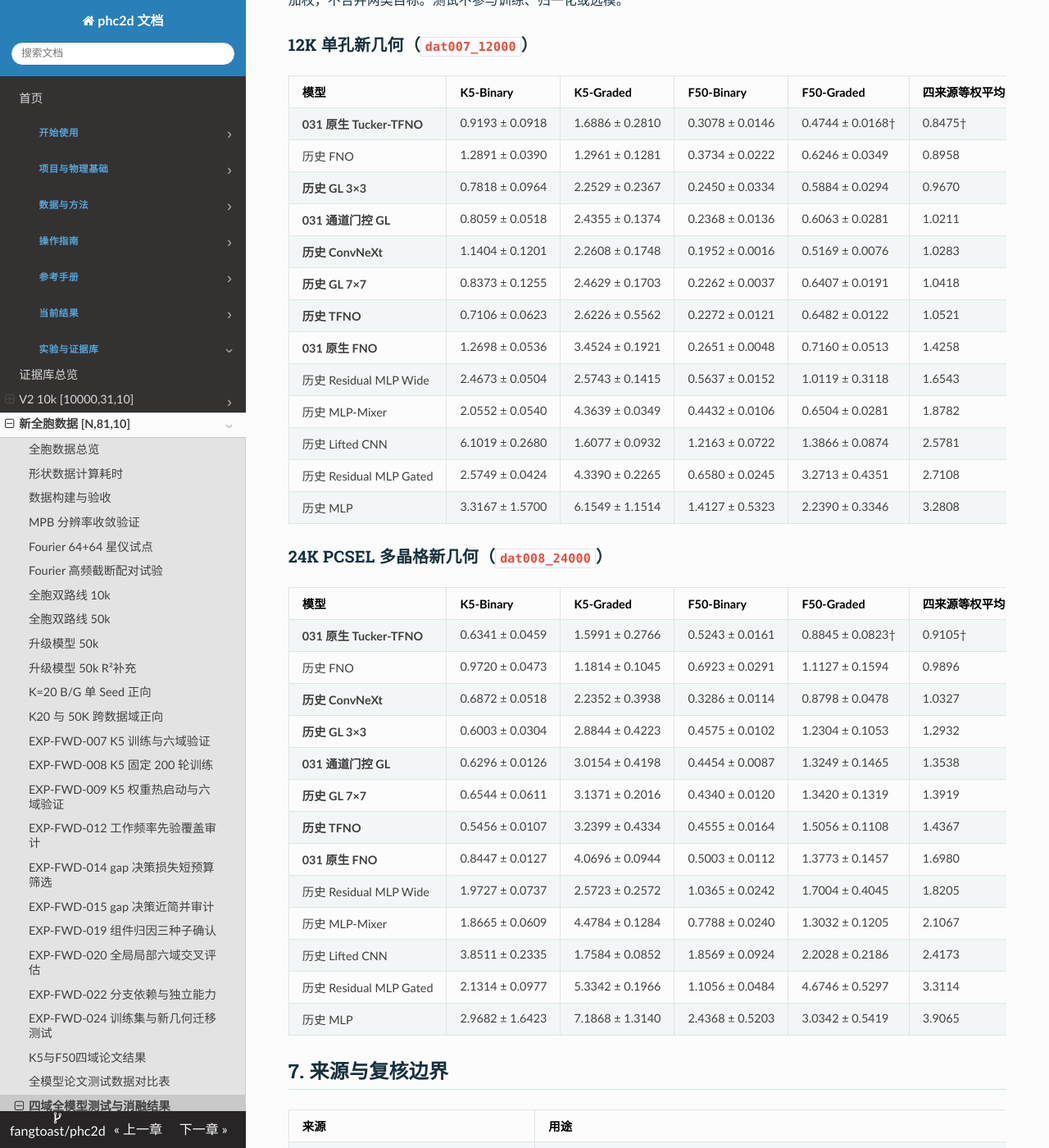
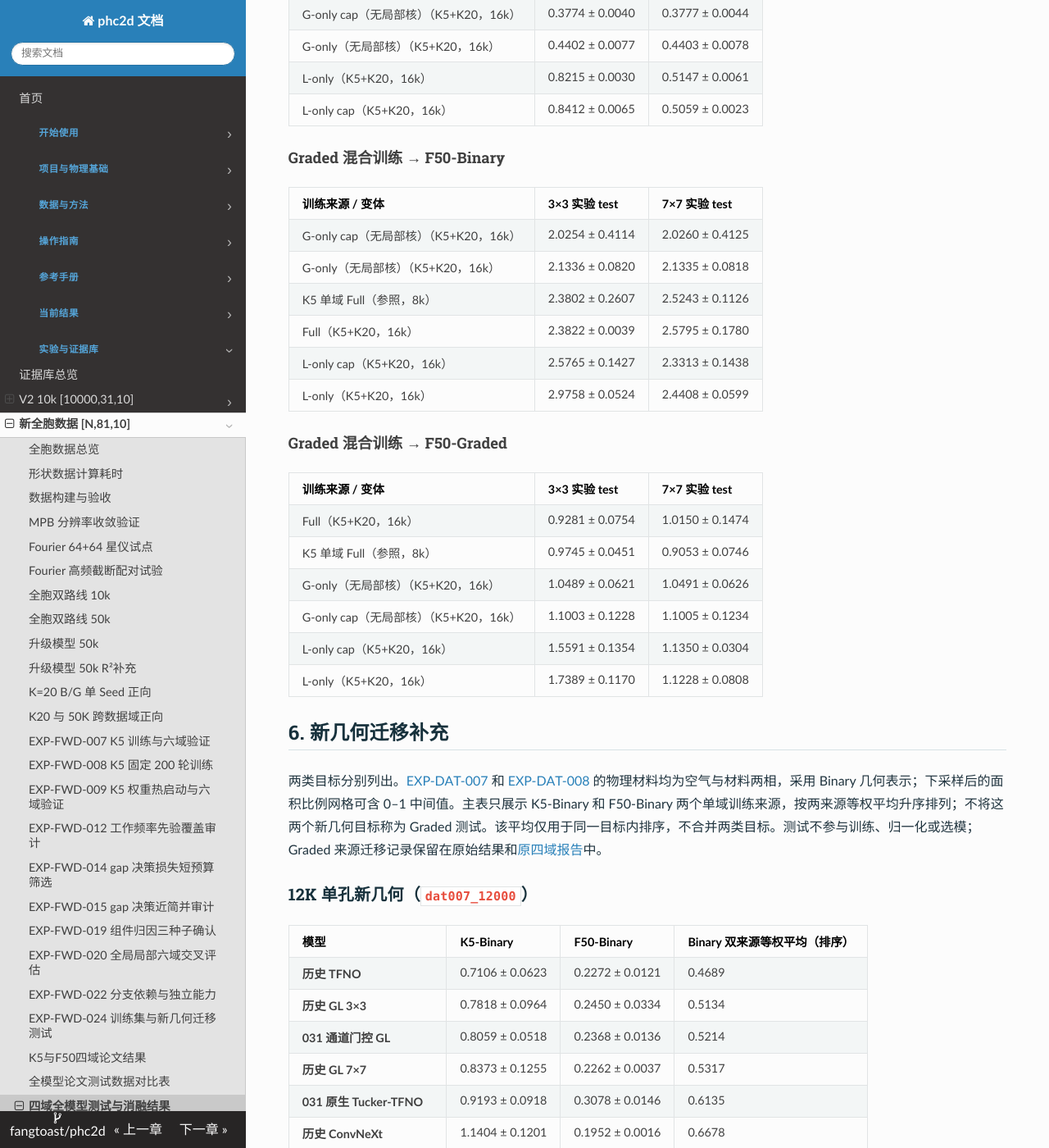
Before and after one commit to fangtoast/phc2d, an MkDocs documentation site: the page built from docs/reports/EXP-FWD-031四域完整测试结果_20261029.md, in a window 1280 px wide and 1400 px high, scrolled down 8144 px. Shown: the whole window at 82% size. Built offline with MkDocs 1.6.1, drawn with Linux system fonts in a browser that asks for light colours; some of the changed text lies outside the part shown.

Commit message:
docs: add K5 references and binary geometry scope

```diff
--- a/docs/reports/EXP-FWD-031四域完整测试结果_20261029.md
+++ b/docs/reports/EXP-FWD-031四域完整测试结果_20261029.md
@@ -182,127 +182,152 @@ source_artifacts:
 
 ### 5.2 混合训练分支对照：四域独立测试
 
-训练来源为同 lane 的 K5+K20，各 8000 样本，共 16000；不是 K5+F50 四域训练，也不与单域 8000 样本配置作为同预算排名。`Full`、`G-only`、`L-only` 及容量控制（cap）分别列出，每表按 3×3 列均值升序排列；G-only 没有局部核，两个实验列为控制组而非核尺寸效应。mixed 自身数据的 `test_count=0`，原 30 项自身 test 被标记为 `blocked_test_labels_unavailable`；下列是独立四域目标上的有效测试，不称 mixed 原域测试。
+训练来源为同 lane 的 K5+K20，各 8000 样本，共 16000；不是 K5+F50 四域训练。对应 K5 单域模型使用 8000 样本。mixed 自身数据的 `test_count=0`，原 30 项自身 test 被标记为 `blocked_test_labels_unavailable`；下列是独立四域目标上的有效测试。K5 测试仅对 K5 单域模型是原域，对混合模型是训练来源域上的独立测试。
+
+#### K5 原域参照：K5 单域 Full 与 K5+K20 混合 Full
+
+比较同 lane、同局部核尺寸的 Full 配置，差值为混合模型均值减去 K5 单域模型均值，负值表示混合模型误差更低。每项均为三个 seed 的均值 ± 样本标准差，按 K5 单域均值升序；两组训练预算不同，差值为描述性比较，不能单独归因于混合训练。
+
+| 测试目标 | 局部核 | K5 单域 Full（8k，原域） | K5+K20 混合 Full（16k） | 混合−单域（百分点） |
+| --- | --- | --- | --- | --- |
+| K5-Graded | 7×7 | 0.3676 ± 0.0051 | 0.3744 ± 0.0025 | +0.0068 |
+| K5-Graded | 3×3 | 0.3699 ± 0.0050 | 0.3664 ± 0.0028 | -0.0034 |
+| K5-Binary | 3×3 | 0.5199 ± 0.0095 | 0.5095 ± 0.0057 | -0.0104 |
+| K5-Binary | 7×7 | 0.5229 ± 0.0004 | 0.5040 ± 0.0027 | -0.0189 |
+
+两组 3×3 的目标数据 SHA256 和样本数一致；7×7 的冻结测试清单中，同一 K5 目标的单域与混合模型还具有相同的 test split 哈希。历史 3×3 派生表未记录逐项 split 哈希，具体 split 身份沿用原审计，不在本页声称已重新核验。
+
+#### 四个目标上的分支对照
+
+每张分支表增加同 lane、相同核尺寸的 K5 单域 Full 作为参照，再列出混合训练的 `Full`、`G-only`、`L-only` 与容量控制（cap）；各表按 3×3 列均值升序。K5 单域 Full 并非 G-only/L-only 的同分支配对消融。G-only 没有局部核，其两个实验列是控制组，不代表核尺寸效应。
 
 #### Binary 混合训练 → K5-Binary
 
-| 变体 | 3×3 实验 test | 7×7 实验 test |
+| 训练来源 / 变体 | 3×3 实验 test | 7×7 实验 test |
 | --- | --- | --- |
-| Full | 0.5095 ± 0.0057 | 0.5040 ± 0.0027 |
-| G-only cap（无局部核） | 0.5354 ± 0.0034 | 0.5354 ± 0.0034 |
-| G-only（无局部核） | 0.6098 ± 0.0050 | 0.6098 ± 0.0050 |
-| L-only cap | 0.9796 ± 0.0052 | 0.6612 ± 0.0048 |
-| L-only | 0.9797 ± 0.0086 | 0.7015 ± 0.0170 |
+| Full（K5+K20，16k） | 0.5095 ± 0.0057 | 0.5040 ± 0.0027 |
+| K5 单域 Full（参照，8k） | 0.5199 ± 0.0095 | 0.5229 ± 0.0004 |
+| G-only cap（无局部核）（K5+K20，16k） | 0.5354 ± 0.0034 | 0.5354 ± 0.0034 |
+| G-only（无局部核）（K5+K20，16k） | 0.6098 ± 0.0050 | 0.6098 ± 0.0050 |
+| L-only cap（K5+K20，16k） | 0.9796 ± 0.0052 | 0.6612 ± 0.0048 |
+| L-only（K5+K20，16k） | 0.9797 ± 0.0086 | 0.7015 ± 0.0170 |
 
 #### Binary 混合训练 → K5-Graded
 
-| 变体 | 3×3 实验 test | 7×7 实验 test |
+| 训练来源 / 变体 | 3×3 实验 test | 7×7 实验 test |
 | --- | --- | --- |
-| Full | 2.9904 ± 0.0204 | 3.2583 ± 0.1302 |
-| G-only cap（无局部核） | 3.2864 ± 0.7452 | 3.2864 ± 0.7452 |
-| G-only（无局部核） | 3.3765 ± 0.5782 | 3.3765 ± 0.5782 |
-| L-only | 3.3790 ± 0.1016 | 3.3039 ± 0.1298 |
-| L-only cap | 3.4997 ± 0.0308 | 3.2239 ± 0.1391 |
+| Full（K5+K20，16k） | 2.9904 ± 0.0204 | 3.2583 ± 0.1302 |
+| K5 单域 Full（参照，8k） | 3.2664 ± 0.2720 | 3.4546 ± 0.3108 |
+| G-only cap（无局部核）（K5+K20，16k） | 3.2864 ± 0.7452 | 3.2864 ± 0.7452 |
+| G-only（无局部核）（K5+K20，16k） | 3.3765 ± 0.5782 | 3.3765 ± 0.5782 |
+| L-only（K5+K20，16k） | 3.3790 ± 0.1016 | 3.3039 ± 0.1298 |
+| L-only cap（K5+K20，16k） | 3.4997 ± 0.0308 | 3.2239 ± 0.1391 |
 
 #### Binary 混合训练 → F50-Binary
 
-| 变体 | 3×3 实验 test | 7×7 实验 test |
+| 训练来源 / 变体 | 3×3 实验 test | 7×7 实验 test |
 | --- | --- | --- |
-| Full | 0.7974 ± 0.0447 | 0.7793 ± 0.0334 |
-| G-only cap（无局部核） | 0.8852 ± 0.1472 | 0.8852 ± 0.1472 |
-| G-only（无局部核） | 0.8905 ± 0.0391 | 0.8905 ± 0.0391 |
-| L-only cap | 1.5223 ± 0.0215 | 0.9841 ± 0.0472 |
-| L-only | 1.5811 ± 0.0327 | 1.0349 ± 0.0344 |
+| Full（K5+K20，16k） | 0.7974 ± 0.0447 | 0.7793 ± 0.0334 |
+| K5 单域 Full（参照，8k） | 0.8020 ± 0.0417 | 0.8321 ± 0.0337 |
+| G-only cap（无局部核）（K5+K20，16k） | 0.8852 ± 0.1472 | 0.8852 ± 0.1472 |
+| G-only（无局部核）（K5+K20，16k） | 0.8905 ± 0.0391 | 0.8905 ± 0.0391 |
+| L-only cap（K5+K20，16k） | 1.5223 ± 0.0215 | 0.9841 ± 0.0472 |
+| L-only（K5+K20，16k） | 1.5811 ± 0.0327 | 1.0349 ± 0.0344 |
 
 #### Binary 混合训练 → F50-Graded
 
-| 变体 | 3×3 实验 test | 7×7 实验 test |
+| 训练来源 / 变体 | 3×3 实验 test | 7×7 实验 test |
 | --- | --- | --- |
-| Full | 2.7118 ± 0.3685 | 4.3615 ± 0.2087 |
-| L-only cap | 3.6080 ± 0.2435 | 3.3614 ± 0.5065 |
-| L-only | 3.6502 ± 0.5414 | 4.3198 ± 0.3372 |
-| G-only（无局部核） | 5.7164 ± 1.7972 | 5.7164 ± 1.7972 |
-| G-only cap（无局部核） | 6.0071 ± 2.3785 | 6.0071 ± 2.3785 |
+| Full（K5+K20，16k） | 2.7118 ± 0.3685 | 4.3615 ± 0.2087 |
+| K5 单域 Full（参照，8k） | 3.2041 ± 0.6179 | 3.4477 ± 1.0086 |
+| L-only cap（K5+K20，16k） | 3.6080 ± 0.2435 | 3.3614 ± 0.5065 |
+| L-only（K5+K20，16k） | 3.6502 ± 0.5414 | 4.3198 ± 0.3372 |
+| G-only（无局部核）（K5+K20，16k） | 5.7164 ± 1.7972 | 5.7164 ± 1.7972 |
+| G-only cap（无局部核）（K5+K20，16k） | 6.0071 ± 2.3785 | 6.0071 ± 2.3785 |
 
 #### Graded 混合训练 → K5-Binary
 
-| 变体 | 3×3 实验 test | 7×7 实验 test |
+| 训练来源 / 变体 | 3×3 实验 test | 7×7 实验 test |
 | --- | --- | --- |
-| G-only cap（无局部核） | 1.1087 ± 0.2229 | 1.1093 ± 0.2236 |
-| Full | 1.4255 ± 0.0956 | 1.7899 ± 0.0245 |
-| L-only cap | 1.4293 ± 0.0108 | 1.2336 ± 0.1041 |
-| G-only（无局部核） | 1.5326 ± 0.0724 | 1.5328 ± 0.0721 |
-| L-only | 1.6281 ± 0.0745 | 1.4202 ± 0.0832 |
+| G-only cap（无局部核）（K5+K20，16k） | 1.1087 ± 0.2229 | 1.1093 ± 0.2236 |
+| Full（K5+K20，16k） | 1.4255 ± 0.0956 | 1.7899 ± 0.0245 |
+| L-only cap（K5+K20，16k） | 1.4293 ± 0.0108 | 1.2336 ± 0.1041 |
+| G-only（无局部核）（K5+K20，16k） | 1.5326 ± 0.0724 | 1.5328 ± 0.0721 |
+| L-only（K5+K20，16k） | 1.6281 ± 0.0745 | 1.4202 ± 0.0832 |
+| K5 单域 Full（参照，8k） | 1.8937 ± 0.1474 | 2.0565 ± 0.0581 |
 
 #### Graded 混合训练 → K5-Graded
 
-| 变体 | 3×3 实验 test | 7×7 实验 test |
+| 训练来源 / 变体 | 3×3 实验 test | 7×7 实验 test |
 | --- | --- | --- |
-| Full | 0.3664 ± 0.0028 | 0.3744 ± 0.0025 |
-| G-only cap（无局部核） | 0.3774 ± 0.0040 | 0.3777 ± 0.0044 |
-| G-only（无局部核） | 0.4402 ± 0.0077 | 0.4403 ± 0.0078 |
-| L-only | 0.8215 ± 0.0030 | 0.5147 ± 0.0061 |
-| L-only cap | 0.8412 ± 0.0065 | 0.5059 ± 0.0023 |
+| Full（K5+K20，16k） | 0.3664 ± 0.0028 | 0.3744 ± 0.0025 |
+| K5 单域 Full（参照，8k） | 0.3699 ± 0.0050 | 0.3676 ± 0.0051 |
+| G-only cap（无局部核）（K5+K20，16k） | 0.3774 ± 0.0040 | 0.3777 ± 0.0044 |
+| G-only（无局部核）（K5+K20，16k） | 0.4402 ± 0.0077 | 0.4403 ± 0.0078 |
+| L-only（K5+K20，16k） | 0.8215 ± 0.0030 | 0.5147 ± 0.0061 |
+| L-only cap（K5+K20，16k） | 0.8412 ± 0.0065 | 0.5059 ± 0.0023 |
 
 #### Graded 混合训练 → F50-Binary
 
-| 变体 | 3×3 实验 test | 7×7 实验 test |
+| 训练来源 / 变体 | 3×3 实验 test | 7×7 实验 test |
 | --- | --- | --- |
-| G-only cap（无局部核） | 2.0254 ± 0.4114 | 2.0260 ± 0.4125 |
-| G-only（无局部核） | 2.1336 ± 0.0820 | 2.1335 ± 0.0818 |
-| Full | 2.3822 ± 0.0039 | 2.5795 ± 0.1780 |
-| L-only cap | 2.5765 ± 0.1427 | 2.3313 ± 0.1438 |
-| L-only | 2.9758 ± 0.0524 | 2.4408 ± 0.0599 |
+| G-only cap（无局部核）（K5+K20，16k） | 2.0254 ± 0.4114 | 2.0260 ± 0.4125 |
+| G-only（无局部核）（K5+K20，16k） | 2.1336 ± 0.0820 | 2.1335 ± 0.0818 |
+| K5 单域 Full（参照，8k） | 2.3802 ± 0.2607 | 2.5243 ± 0.1126 |
+| Full（K5+K20，16k） | 2.3822 ± 0.0039 | 2.5795 ± 0.1780 |
+| L-only cap（K5+K20，16k） | 2.5765 ± 0.1427 | 2.3313 ± 0.1438 |
+| L-only（K5+K20，16k） | 2.9758 ± 0.0524 | 2.4408 ± 0.0599 |
 
 #### Graded 混合训练 → F50-Graded
 
-| 变体 | 3×3 实验 test | 7×7 实验 test |
+| 训练来源 / 变体 | 3×3 实验 test | 7×7 实验 test |
 | --- | --- | --- |
-| Full | 0.9281 ± 0.0754 | 1.0150 ± 0.1474 |
-| G-only（无局部核） | 1.0489 ± 0.0621 | 1.0491 ± 0.0626 |
-| G-only cap（无局部核） | 1.1003 ± 0.1228 | 1.1005 ± 0.1234 |
-| L-only cap | 1.5591 ± 0.1354 | 1.1350 ± 0.0304 |
-| L-only | 1.7389 ± 0.1170 | 1.1228 ± 0.0808 |
+| Full（K5+K20，16k） | 0.9281 ± 0.0754 | 1.0150 ± 0.1474 |
+| K5 单域 Full（参照，8k） | 0.9745 ± 0.0451 | 0.9053 ± 0.0746 |
+| G-only（无局部核）（K5+K20，16k） | 1.0489 ± 0.0621 | 1.0491 ± 0.0626 |
+| G-only cap（无局部核）（K5+K20，16k） | 1.1003 ± 0.1228 | 1.1005 ± 0.1234 |
+| L-only cap（K5+K20，16k） | 1.5591 ± 0.1354 | 1.1350 ± 0.0304 |
+| L-only（K5+K20，16k） | 1.7389 ± 0.1170 | 1.1228 ± 0.0808 |
 
 ## 6. 新几何迁移补充
 
-两类目标分别列出；每列为四个单域训练来源，行按四来源等权平均升序排列。该平均仅用于同一目标内排序，不按样本量加权，不合并两类目标。测试不参与训练、归一化或选模。
+两类目标分别列出。[EXP-DAT-007](../../experiments/research/EXP-DAT-007-单孔形状迁移测试.md) 和 [EXP-DAT-008](../../experiments/research/EXP-DAT-008-PCSEL多晶格测试数据.md) 的物理材料均为空气与材料两相，采用 Binary 几何表示；下采样后的面积比例网格可含 0–1 中间值。主表只展示 K5-Binary 和 F50-Binary 两个单域训练来源，按两来源等权平均升序排列；不将这两个新几何目标称为 Graded 测试。该平均仅用于同一目标内排序，不合并两类目标。测试不参与训练、归一化或选模；Graded 来源迁移记录保留在原始结果和[原四域报告](K5与F50四域论文结果对比_20261027.md)中。
 
 ### 12K 单孔新几何（`dat007_12000`）
 
-| 模型 | K5-Binary | K5-Graded | F50-Binary | F50-Graded | 四来源等权平均（排序） |
-| --- | --- | --- | --- | --- | --- |
-| **031 原生 Tucker-TFNO** | 0.9193 ± 0.0918 | 1.6886 ± 0.2810 | 0.3078 ± 0.0146 | 0.4744 ± 0.0168† | 0.8475† |
-| 历史 FNO | 1.2891 ± 0.0390 | 1.2961 ± 0.1281 | 0.3734 ± 0.0222 | 0.6246 ± 0.0349 | 0.8958 |
-| **历史 GL 3×3** | 0.7818 ± 0.0964 | 2.2529 ± 0.2367 | 0.2450 ± 0.0334 | 0.5884 ± 0.0294 | 0.9670 |
-| **031 通道门控 GL** | 0.8059 ± 0.0518 | 2.4355 ± 0.1374 | 0.2368 ± 0.0136 | 0.6063 ± 0.0281 | 1.0211 |
-| **历史 ConvNeXt** | 1.1404 ± 0.1201 | 2.2608 ± 0.1748 | 0.1952 ± 0.0016 | 0.5169 ± 0.0076 | 1.0283 |
-| **历史 GL 7×7** | 0.8373 ± 0.1255 | 2.4629 ± 0.1703 | 0.2262 ± 0.0037 | 0.6407 ± 0.0191 | 1.0418 |
-| **历史 TFNO** | 0.7106 ± 0.0623 | 2.6226 ± 0.5562 | 0.2272 ± 0.0121 | 0.6482 ± 0.0122 | 1.0521 |
-| **031 原生 FNO** | 1.2698 ± 0.0536 | 3.4524 ± 0.1921 | 0.2651 ± 0.0048 | 0.7160 ± 0.0513 | 1.4258 |
-| 历史 Residual MLP Wide | 2.4673 ± 0.0504 | 2.5743 ± 0.1415 | 0.5637 ± 0.0152 | 1.0119 ± 0.3118 | 1.6543 |
-| 历史 MLP-Mixer | 2.0552 ± 0.0540 | 4.3639 ± 0.0349 | 0.4432 ± 0.0106 | 0.6504 ± 0.0281 | 1.8782 |
-| 历史 Lifted CNN | 6.1019 ± 0.2680 | 1.6077 ± 0.0932 | 1.2163 ± 0.0722 | 1.3866 ± 0.0874 | 2.5781 |
-| 历史 Residual MLP Gated | 2.5749 ± 0.0424 | 4.3390 ± 0.2265 | 0.6580 ± 0.0245 | 3.2713 ± 0.4351 | 2.7108 |
-| 历史 MLP | 3.3167 ± 1.5700 | 6.1549 ± 1.1514 | 1.4127 ± 0.5323 | 2.2390 ± 0.3346 | 3.2808 |
+| 模型 | K5-Binary | F50-Binary | Binary 双来源等权平均（排序） |
+| --- | --- | --- | --- |
+| **历史 TFNO** | 0.7106 ± 0.0623 | 0.2272 ± 0.0121 | 0.4689 |
+| **历史 GL 3×3** | 0.7818 ± 0.0964 | 0.2450 ± 0.0334 | 0.5134 |
+| **031 通道门控 GL** | 0.8059 ± 0.0518 | 0.2368 ± 0.0136 | 0.5214 |
+| **历史 GL 7×7** | 0.8373 ± 0.1255 | 0.2262 ± 0.0037 | 0.5317 |
+| **031 原生 Tucker-TFNO** | 0.9193 ± 0.0918 | 0.3078 ± 0.0146 | 0.6135 |
+| **历史 ConvNeXt** | 1.1404 ± 0.1201 | 0.1952 ± 0.0016 | 0.6678 |
+| **031 原生 FNO** | 1.2698 ± 0.0536 | 0.2651 ± 0.0048 | 0.7674 |
+| 历史 FNO | 1.2891 ± 0.0390 | 0.3734 ± 0.0222 | 0.8313 |
+| 历史 MLP-Mixer | 2.0552 ± 0.0540 | 0.4432 ± 0.0106 | 1.2492 |
+| 历史 Residual MLP Wide | 2.4673 ± 0.0504 | 0.5637 ± 0.0152 | 1.5155 |
+| 历史 Residual MLP Gated | 2.5749 ± 0.0424 | 0.6580 ± 0.0245 | 1.6164 |
+| 历史 MLP | 3.3167 ± 1.5700 | 1.4127 ± 0.5323 | 2.3647 |
+| 历史 Lifted CNN | 6.1019 ± 0.2680 | 1.2163 ± 0.0722 | 3.6591 |
 
 ### 24K PCSEL 多晶格新几何（`dat008_24000`）
 
-| 模型 | K5-Binary | K5-Graded | F50-Binary | F50-Graded | 四来源等权平均（排序） |
-| --- | --- | --- | --- | --- | --- |
-| **031 原生 Tucker-TFNO** | 0.6341 ± 0.0459 | 1.5991 ± 0.2766 | 0.5243 ± 0.0161 | 0.8845 ± 0.0823† | 0.9105† |
-| 历史 FNO | 0.9720 ± 0.0473 | 1.1814 ± 0.1045 | 0.6923 ± 0.0291 | 1.1127 ± 0.1594 | 0.9896 |
-| **历史 ConvNeXt** | 0.6872 ± 0.0518 | 2.2352 ± 0.3938 | 0.3286 ± 0.0114 | 0.8798 ± 0.0478 | 1.0327 |
-| **历史 GL 3×3** | 0.6003 ± 0.0304 | 2.8844 ± 0.4223 | 0.4575 ± 0.0102 | 1.2304 ± 0.1053 | 1.2932 |
-| **031 通道门控 GL** | 0.6296 ± 0.0126 | 3.0154 ± 0.4198 | 0.4454 ± 0.0087 | 1.3249 ± 0.1465 | 1.3538 |
-| **历史 GL 7×7** | 0.6544 ± 0.0611 | 3.1371 ± 0.2016 | 0.4340 ± 0.0120 | 1.3420 ± 0.1319 | 1.3919 |
-| **历史 TFNO** | 0.5456 ± 0.0107 | 3.2399 ± 0.4334 | 0.4555 ± 0.0164 | 1.5056 ± 0.1108 | 1.4367 |
-| **031 原生 FNO** | 0.8447 ± 0.0127 | 4.0696 ± 0.0944 | 0.5003 ± 0.0112 | 1.3773 ± 0.1457 | 1.6980 |
-| 历史 Residual MLP Wide | 1.9727 ± 0.0737 | 2.5723 ± 0.2572 | 1.0365 ± 0.0242 | 1.7004 ± 0.4045 | 1.8205 |
-| 历史 MLP-Mixer | 1.8665 ± 0.0609 | 4.4784 ± 0.1284 | 0.7788 ± 0.0240 | 1.3032 ± 0.1205 | 2.1067 |
-| 历史 Lifted CNN | 3.8511 ± 0.2335 | 1.7584 ± 0.0852 | 1.8569 ± 0.0924 | 2.2028 ± 0.2186 | 2.4173 |
-| 历史 Residual MLP Gated | 2.1314 ± 0.0977 | 5.3342 ± 0.1966 | 1.1056 ± 0.0484 | 4.6746 ± 0.5297 | 3.3114 |
-| 历史 MLP | 2.9682 ± 1.6423 | 7.1868 ± 1.3140 | 2.4368 ± 0.5203 | 3.0342 ± 0.5419 | 3.9065 |
+| 模型 | K5-Binary | F50-Binary | Binary 双来源等权平均（排序） |
+| --- | --- | --- | --- |
+| **历史 TFNO** | 0.5456 ± 0.0107 | 0.4555 ± 0.0164 | 0.5006 |
+| **历史 ConvNeXt** | 0.6872 ± 0.0518 | 0.3286 ± 0.0114 | 0.5079 |
+| **历史 GL 3×3** | 0.6003 ± 0.0304 | 0.4575 ± 0.0102 | 0.5289 |
+| **031 通道门控 GL** | 0.6296 ± 0.0126 | 0.4454 ± 0.0087 | 0.5375 |
+| **历史 GL 7×7** | 0.6544 ± 0.0611 | 0.4340 ± 0.0120 | 0.5442 |
+| **031 原生 Tucker-TFNO** | 0.6341 ± 0.0459 | 0.5243 ± 0.0161 | 0.5792 |
+| **031 原生 FNO** | 0.8447 ± 0.0127 | 0.5003 ± 0.0112 | 0.6725 |
+| 历史 FNO | 0.9720 ± 0.0473 | 0.6923 ± 0.0291 | 0.8322 |
+| 历史 MLP-Mixer | 1.8665 ± 0.0609 | 0.7788 ± 0.0240 | 1.3226 |
+| 历史 Residual MLP Wide | 1.9727 ± 0.0737 | 1.0365 ± 0.0242 | 1.5046 |
+| 历史 Residual MLP Gated | 2.1314 ± 0.0977 | 1.1056 ± 0.0484 | 1.6185 |
+| 历史 MLP | 2.9682 ± 1.6423 | 2.4368 ± 0.5203 | 2.7025 |
+| 历史 Lifted CNN | 3.8511 ± 0.2335 | 1.8569 ± 0.0924 | 2.8540 |
 
 ## 7. 来源与复核边界
 
```
